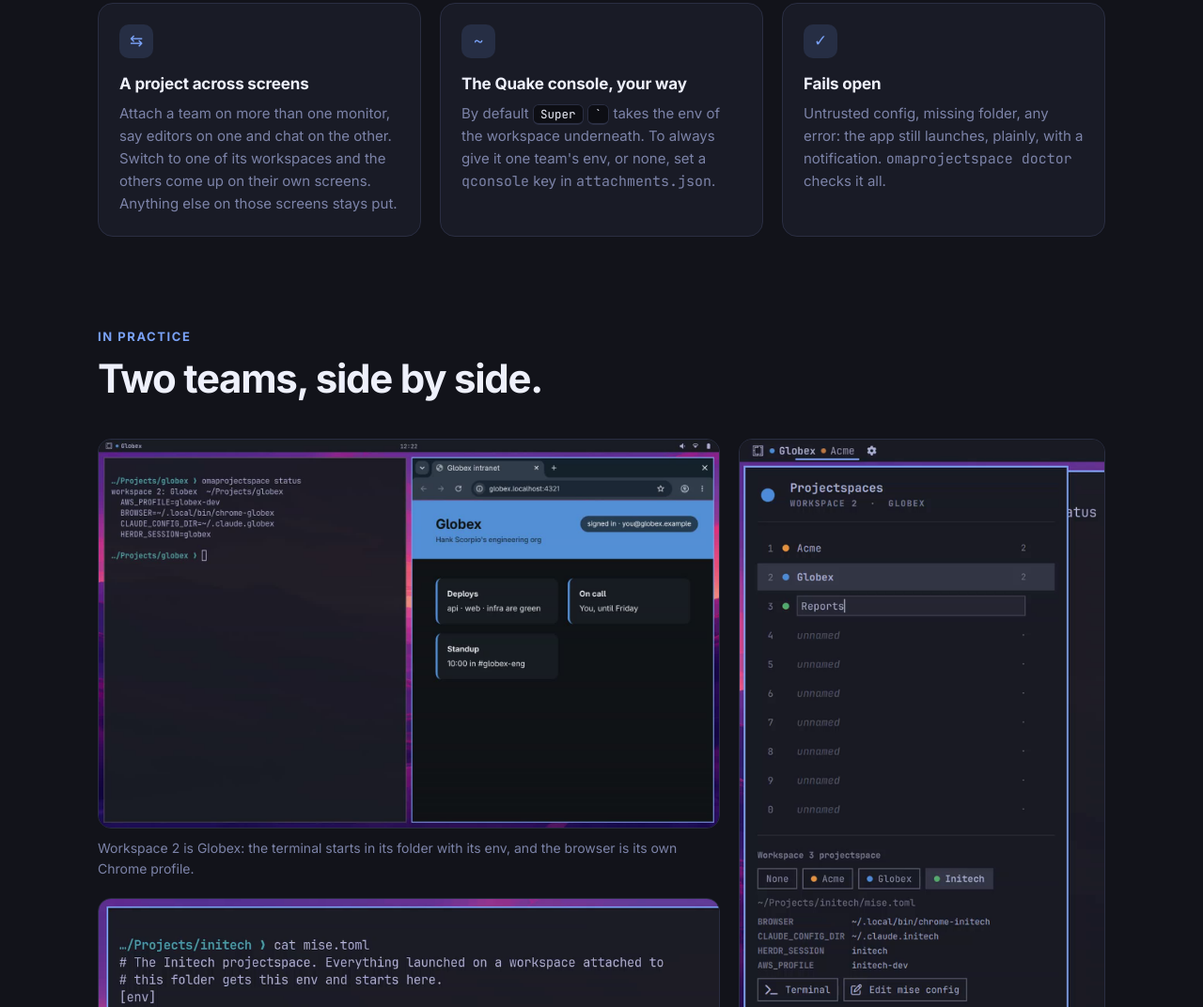
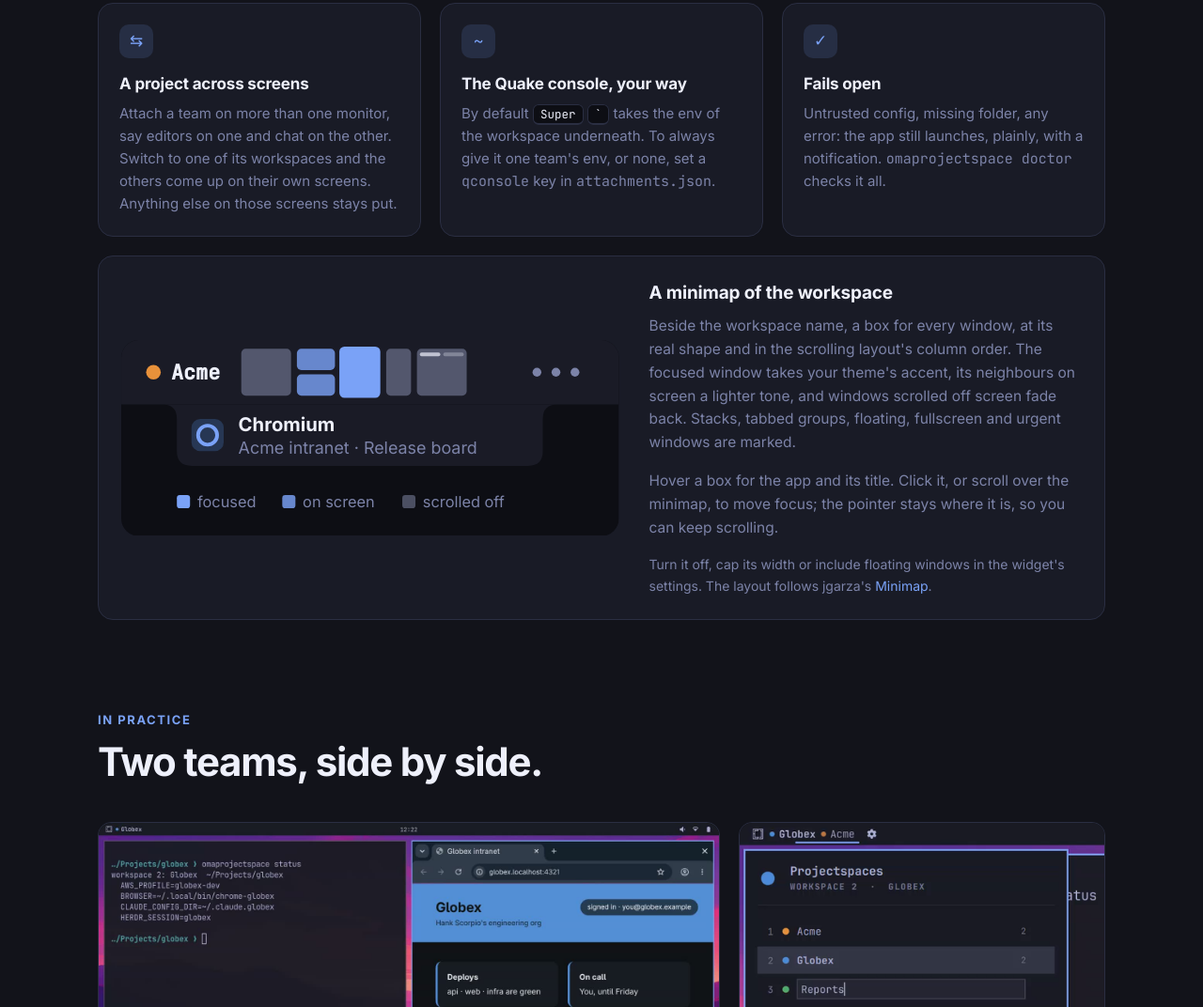
Before and after one commit to mehiel/mehiel.omaprojectspace, a plain HTML site: page docs/index.html in a window 1280 px wide. Shown: the part 3103-4175 px from the top of the page at 94% size. Drawn offline with Linux system fonts and the light colour scheme.

Commit message:
Site: the minimap
A card under the features with a drawing of the bar: a box per window in
the three theme tones, and the hover tab with the app and title.

Co-Authored-By: Claude Opus 5.5 <noreply@anthropic.com>

```diff
--- a/docs/index.html
+++ b/docs/index.html
@@ -95,7 +95,7 @@
 
   /* Grid children with <pre> inside would otherwise refuse to shrink below
      their content and push the page sideways on a phone. */
-  .steps > *, .features > *, .gallery > *, .two > * { min-width: 0; }
+  .steps > *, .features > *, .gallery > *, .two > *, .mini > * { min-width: 0; }
   .steps { display: grid; grid-template-columns: repeat(3, 1fr); gap: 20px; margin-top: 40px; }
   .card { background: var(--bg-raised); border: 1px solid var(--line); border-radius: var(--radius); padding: 24px; }
   .step-n { font: 600 13px var(--mono); color: var(--text-dim); }
@@ -115,6 +115,12 @@
                    background: color-mix(in srgb, var(--blue) 14%, transparent); color: var(--blue); }
   .feature h3 { font-size: 17px; margin: 0 0 6px; }
   .feature p { margin: 0; font-size: 15px; color: var(--text-dim); }
+
+  .mini { display: grid; grid-template-columns: 1.15fr 1fr; gap: 32px; align-items: center; margin-top: 20px; }
+  .mini svg { width: 100%; height: auto; display: block; }
+  .mini h3 { margin-top: 0; }
+  .mini p { color: var(--text-dim); }
+  .mini p:last-child { margin-bottom: 0; }
 
   .gallery { display: grid; grid-template-columns: 1.7fr 1fr; gap: 20px; margin-top: 40px; align-items: start; }
   figure { margin: 0; }
@@ -140,7 +146,7 @@
            display: flex; flex-wrap: wrap; gap: 12px; justify-content: space-between; }
 
   @media (max-width: 900px) {
-    .steps, .features, .gallery, .two { grid-template-columns: 1fr; }
+    .steps, .features, .gallery, .two, .mini { grid-template-columns: 1fr; }
     .nav-links a:not(.gh) { display: none; }
     section { padding-top: 72px; }
   }
@@ -277,6 +283,48 @@ workspace 1: Acme  ~/Projects/acme
       <div class="card feature"><div class="icon">✓</div><h3>Fails open</h3>
         <p>Untrusted config, missing folder, any error: the app still launches, plainly, with a notification. <code>omaprojectspace doctor</code> checks it all.</p></div>
     </div>
+
+    <div class="card mini">
+      <svg viewBox="0 0 340 134" role="img" aria-labelledby="mini-title">
+        <title id="mini-title">The bar: the Acme workspace's name, then a box per window. The focused window is in the accent color, the window beside it on screen a lighter tone, and windows scrolled off screen are faded. A tab hangs under the hovered box with the app name, Chromium, and the window title.</title>
+        <defs><clipPath id="mini-clip"><rect width="340" height="134" rx="12"/></clipPath></defs>
+        <g clip-path="url(#mini-clip)" font-family="Inter, sans-serif">
+          <rect width="340" height="134" fill="#0d0e14"/>
+          <rect width="340" height="44" fill="#1a1b26"/>
+          <circle cx="22" cy="22" r="5" fill="#E8913A"/>
+          <text x="34" y="27" fill="#eef0fb" font-size="14" font-weight="700" font-family="JetBrains Mono, monospace">Acme</text>
+          <g transform="translate(-14 0)">
+          <rect x="96" y="6" width="34" height="32" rx="3" fill="#a9b1d6" opacity=".4"/>
+          <rect x="134" y="6" width="26" height="14.5" rx="3" fill="#6787cd"/>
+          <rect x="134" y="23.5" width="26" height="14.5" rx="3" fill="#6787cd"/>
+          <rect x="163" y="4.5" width="28" height="35" rx="3.5" fill="#7aa2f7"/>
+          <rect x="195" y="6" width="17" height="32" rx="3" fill="#a9b1d6" opacity=".4"/>
+          <rect x="216" y="6" width="34" height="32" rx="3" fill="#a9b1d6" opacity=".4"/>
+          <rect x="218" y="8.5" width="14" height="2.5" rx="1.2" fill="#eef0fb" opacity=".7"/>
+          <rect x="234" y="8.5" width="14" height="2.5" rx="1.2" fill="#eef0fb" opacity=".3"/>
+          <circle cx="298" cy="22" r="3" fill="#7c83a8"/><circle cx="311" cy="22" r="3" fill="#7c83a8"/><circle cx="324" cy="22" r="3" fill="#7c83a8"/>
+
+          <path d="M42,44 Q52,44 52,54 L52,76 Q52,86 62,86 L292,86 Q302,86 302,76 L302,54 Q302,44 312,44 Z" fill="#1a1b26"/>
+          <rect x="62" y="54" width="22" height="22" rx="6" fill="#4C8DDB" opacity=".25"/>
+          <circle cx="73" cy="65" r="6.5" fill="none" stroke="#7aa2f7" stroke-width="2.5"/>
+          <text x="94" y="62" fill="#eef0fb" font-size="13" font-weight="700">Chromium</text>
+          <text x="94" y="78" fill="#7c83a8" font-size="11.5">Acme intranet · Release board</text>
+          </g>
+
+          <g font-size="10.5" fill="#7c83a8" transform="translate(-14 0)">
+            <rect x="52" y="106" width="9" height="9" rx="2" fill="#7aa2f7"/><text x="66" y="114">focused</text>
+            <rect x="124" y="106" width="9" height="9" rx="2" fill="#6787cd"/><text x="138" y="114">on screen</text>
+            <rect x="206" y="106" width="9" height="9" rx="2" fill="#a9b1d6" opacity=".4"/><text x="220" y="114">scrolled off</text>
+          </g>
+        </g>
+      </svg>
+      <div>
+        <h3>A minimap of the workspace</h3>
+        <p>Beside the workspace name, a box for every window, at its real shape and in the scrolling layout's column order. The focused window takes your theme's accent, its neighbours on screen a lighter tone, and windows scrolled off screen fade back. Stacks, tabbed groups, floating, fullscreen and urgent windows are marked.</p>
+        <p>Hover a box for the app and its title. Click it, or scroll over the minimap, to move focus; the pointer stays where it is, so you can keep scrolling.</p>
+        <p class="note">Turn it off, cap its width or include floating windows in the widget's settings. The layout follows jgarza's <a href="https://plugins.omarchy.org/plugin.html?id=jgarza.minimap">Minimap</a>.</p>
+      </div>
+    </div>
   </section>
 
   <section>
```
